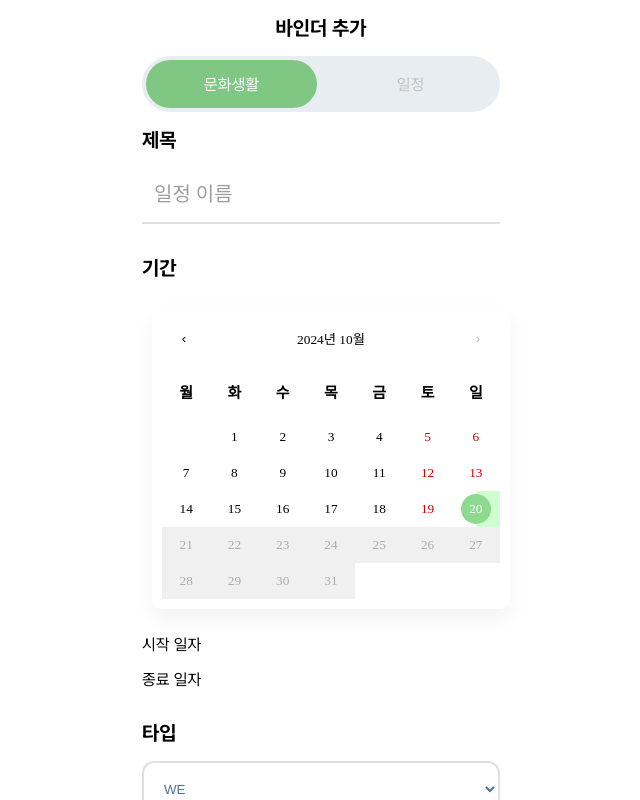
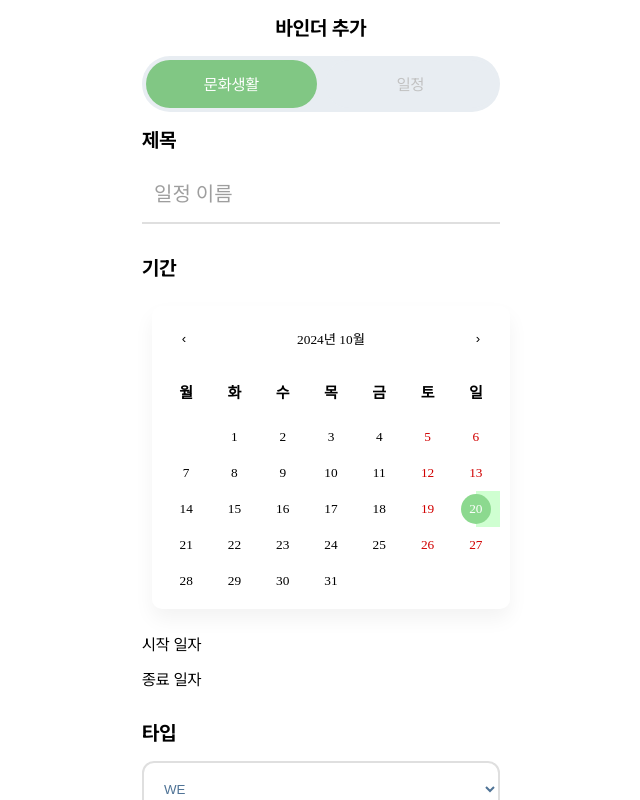
Before and after one commit to b1nder/binder-frontend, a Next.js app: page /add in a window 1280 px wide. Shown: the whole page, without its empty margins (319-959 px from the left). Built offline with nearby package versions, Linux system fonts and the light colour scheme.

Commit message:
feat(Calendar): maxDate 삭제

```diff
--- a/src/components/Calendar/index.tsx
+++ b/src/components/Calendar/index.tsx
@@ -175,7 +175,6 @@ const Calendar = ({ value, onChange }: Props) => {
         formatDay={(locale, date) =>
           date.toLocaleString('en', { day: 'numeric' })
         }
-        maxDate={new Date()}
         showNeighboringMonth={false}
       />
     </>
```
